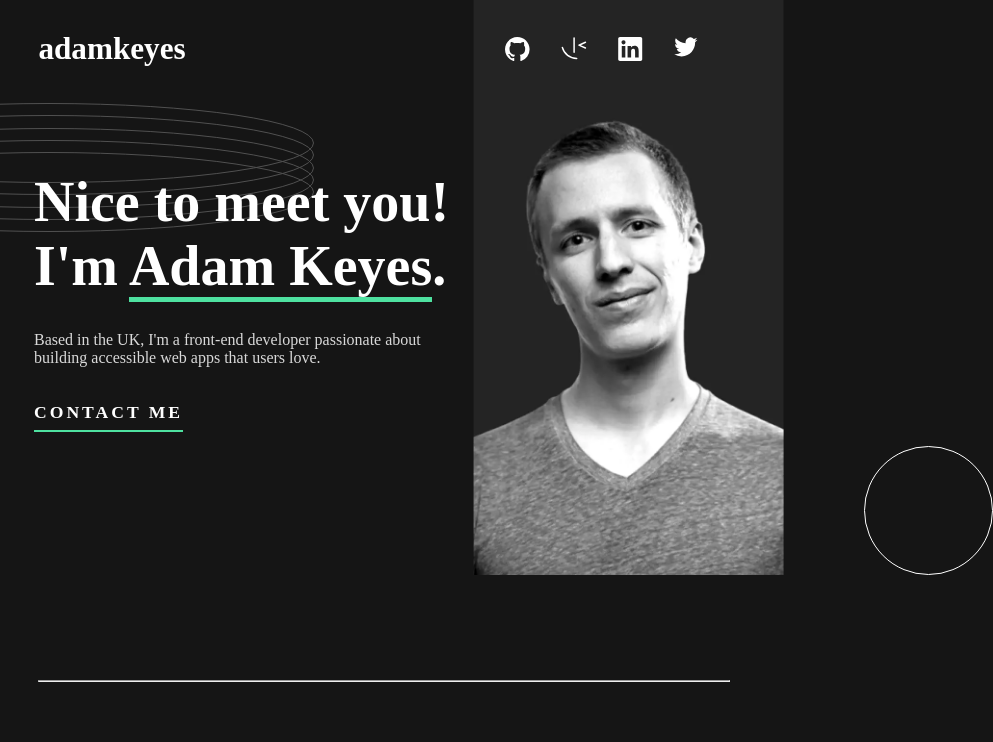
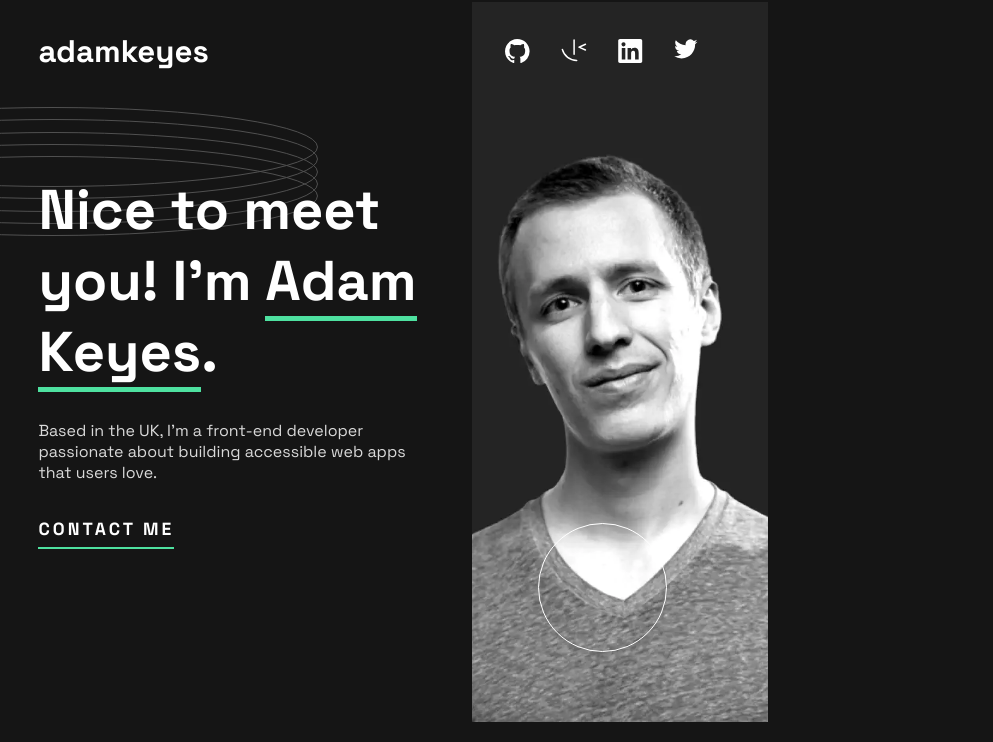
Before and after one commit to kaoutar-ouadih/Single-page-developer-portfolio, a plain HTML site: page index.html in a window 768 px wide. Shown: the top 742 px of the page, 993 px wide, since content can reach past the window. Drawn offline with Linux system fonts and the light colour scheme; a web font is replaced by a local one.

Commit message:
hide the overflow

```diff
--- a/style.css
+++ b/style.css
@@ -20,6 +20,7 @@
 }
 html{
     scroll-behavior: smooth;
+    overflow-x: hidden;
 }
 a{
     text-decoration: none;
@@ -39,10 +40,11 @@ body{
     background-color: var(--black);
     color: var(--White);
     padding: 1.5em 0 0;
-    overflow-x: hidden;
     display: flex;
     flex-direction: column;
     align-items: center;
+    /* position: relative; */
+    overflow-x: hidden;
 }
 nav{
     display: flex;
@@ -68,15 +70,21 @@ svg:hover{
     cursor: pointer;
 }
 main{
+    position: relative;
+    width: 80%;
     display: grid;
     grid-template-columns: 1.25fr  1fr;
     grid-template-areas:
         'intro profileImg';
-    position: relative;
+}
+/* .main-content{
+    display: grid;
+    grid-template-columns: 1.25fr  1fr;
+    grid-template-areas:
+        'intro profileImg';
     width: 80%;
-    min-width: 980px;
-    /* overflow-x: hidden; */
-}
+    margin: 0 auto;
+} */
 .intro{
     grid-area: intro;
 }
@@ -85,11 +93,13 @@ main{
     position: relative;
     bottom: 105px;
     z-index: 0;
-    overflow: clip;
+    /* min-width: 322px; */
 }
 #profileImg{
     width: 100%;
+    height: 720px;
     display: block;
+    object-fit: cover;
 }
 .intro h1{
     font-size: 4.5rem;
@@ -127,7 +137,7 @@ h1 span{
 }
 #circle-pattern{
     position: absolute;
-    left: 480px ;
+    left: 500px ;
     bottom: 175px;
 }
 hr{
@@ -369,17 +379,16 @@ footer{
     }
     main{
         width: 90%;
-        min-width: 700px;
+        /* min-width: 900px; */
     }
-
     .profile{
             right: -50px;
     }
-    #circle-pattern{
-        position: absolute;
-        left: 830px;
-        bottom: 105px;
-    }
+    /* #circle-pattern{
+        left: 300px;
+        background-color: green;
+
+    } */
     #rings-pattern{
         left: -250px;
         top: 0px;
@@ -391,7 +400,7 @@ footer{
         margin-bottom: 2em;
         max-width: 100%;
     }
-    .skills{
+    .content{
         width: 90%;
     }
     hr{
@@ -444,6 +453,16 @@ footer{
         width: 90%;
         min-width: 300px;
     }
+    /* .main-content{
+        grid-template-columns: 1fr;
+        grid-template-areas:
+            'profileImg'
+            'intro';
+        grid-auto-rows: auto;
+        position: relative;
+        width: 90%;
+        min-width: 300px;
+    } */
     .profile{
         position: relative;
         bottom: 105px;
@@ -464,10 +483,15 @@ footer{
         margin-bottom: 4em;
     }
     #circle-pattern{
-        right: 90;
-        bottom: 415px;
+        left: 380px;
+        /* background-color: red; */
+        bottom: 440px;
     }
-    .skills{
+    /* .skills{
+        width: 90%;
+        justify-content: center;
+    } */
+    .content{
         width: 90%;
         justify-content: center;
     }
```
Also changed, not shown: index.html (+2 -0 lines), assets/fonts/SpaceGrotesk-VariableFont_wght.ttf (added), assets/fonts/static/SpaceGrotesk-Bold.ttf (added), assets/fonts/static/SpaceGrotesk-Medium.ttf (added).
